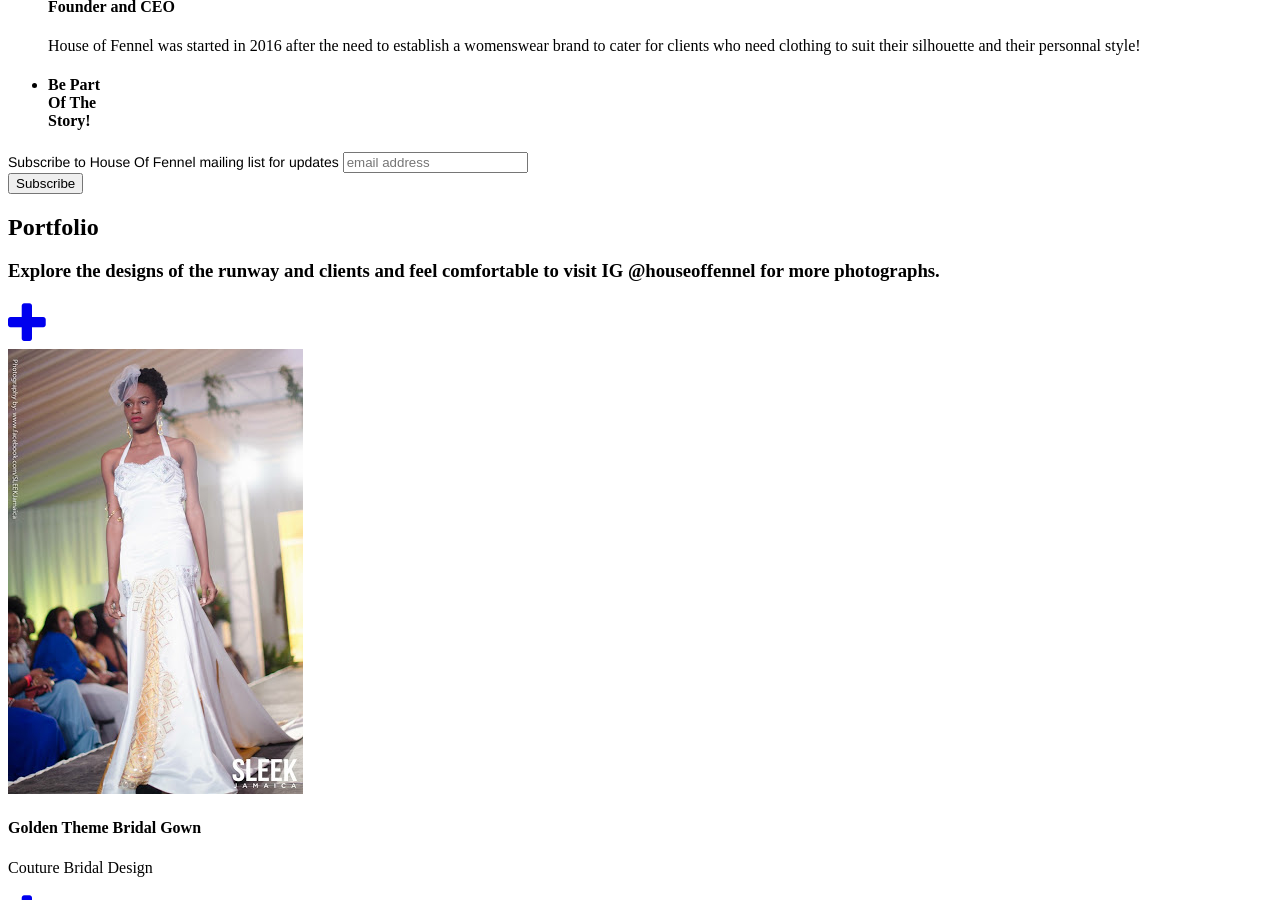
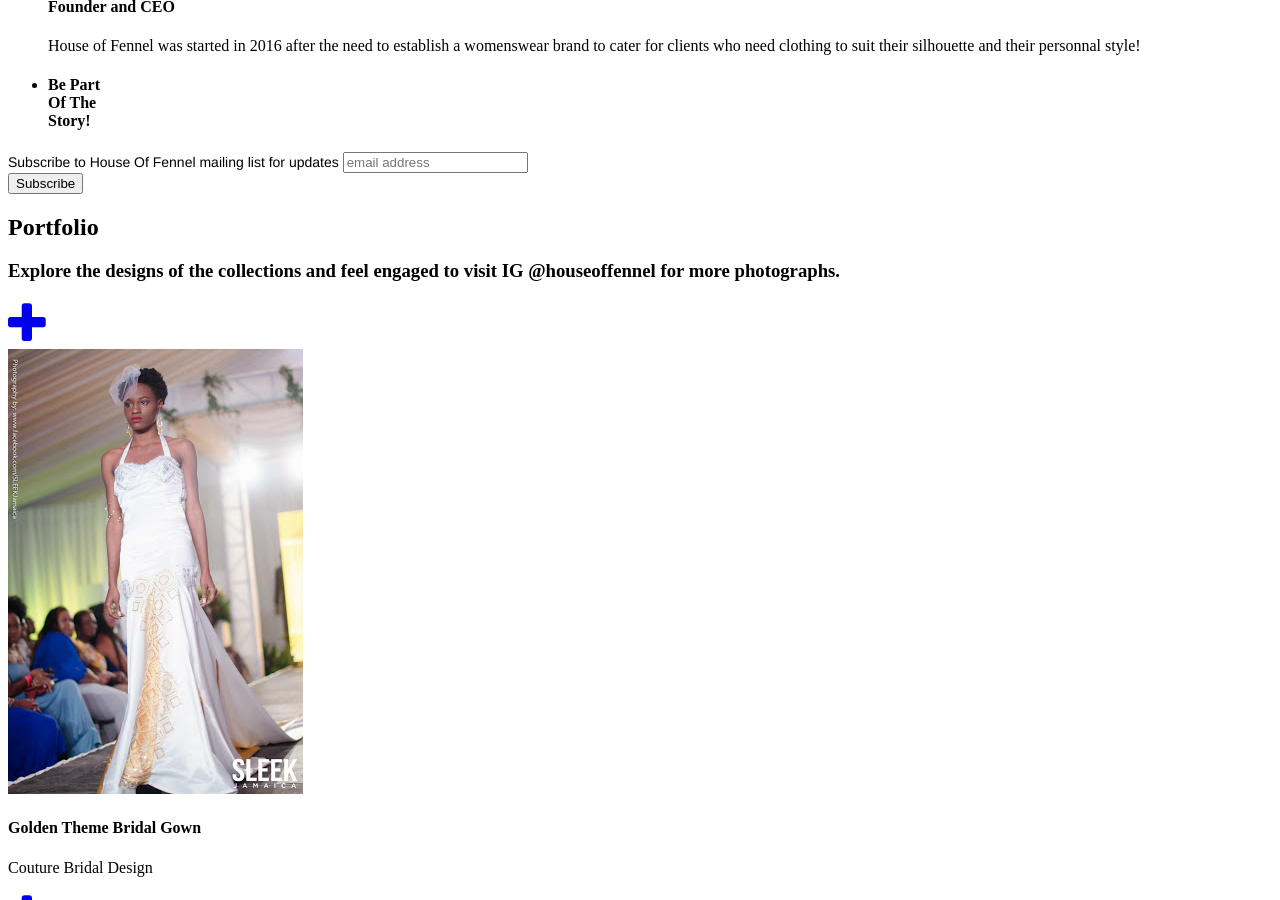
Before and after one commit to phpwebdevelope/phpwebdevelope.github.io, a Jekyll site: the page built from index.html, in a window 1280 px wide and 900 px high, scrolled down 540 px. Built offline with Jekyll 4.4.1, drawn with Linux system fonts in a browser that asks for light colours; some web fonts are replaced; comment, search, counter and statistics services are not loaded.

Commit message:
Update portfolio_grid.html

```diff
--- a/_includes/portfolio_grid.html
+++ b/_includes/portfolio_grid.html
@@ -4,7 +4,7 @@
             <div class="row">
                 <div class="col-lg-12 text-center">
                     <h2 class="section-heading">Portfolio</h2>
-                    <h3 class="section-subheading text-muted">Explore the designs of the runway and clients and feel comfortable to visit IG @houseoffennel for more photographs. </h3>
+                    <h3 class="section-subheading text-muted">Explore the designs of the collections and feel engaged to visit IG @houseoffennel for more photographs. </h3>
                 </div>
             </div>
             <div class="row">
```
